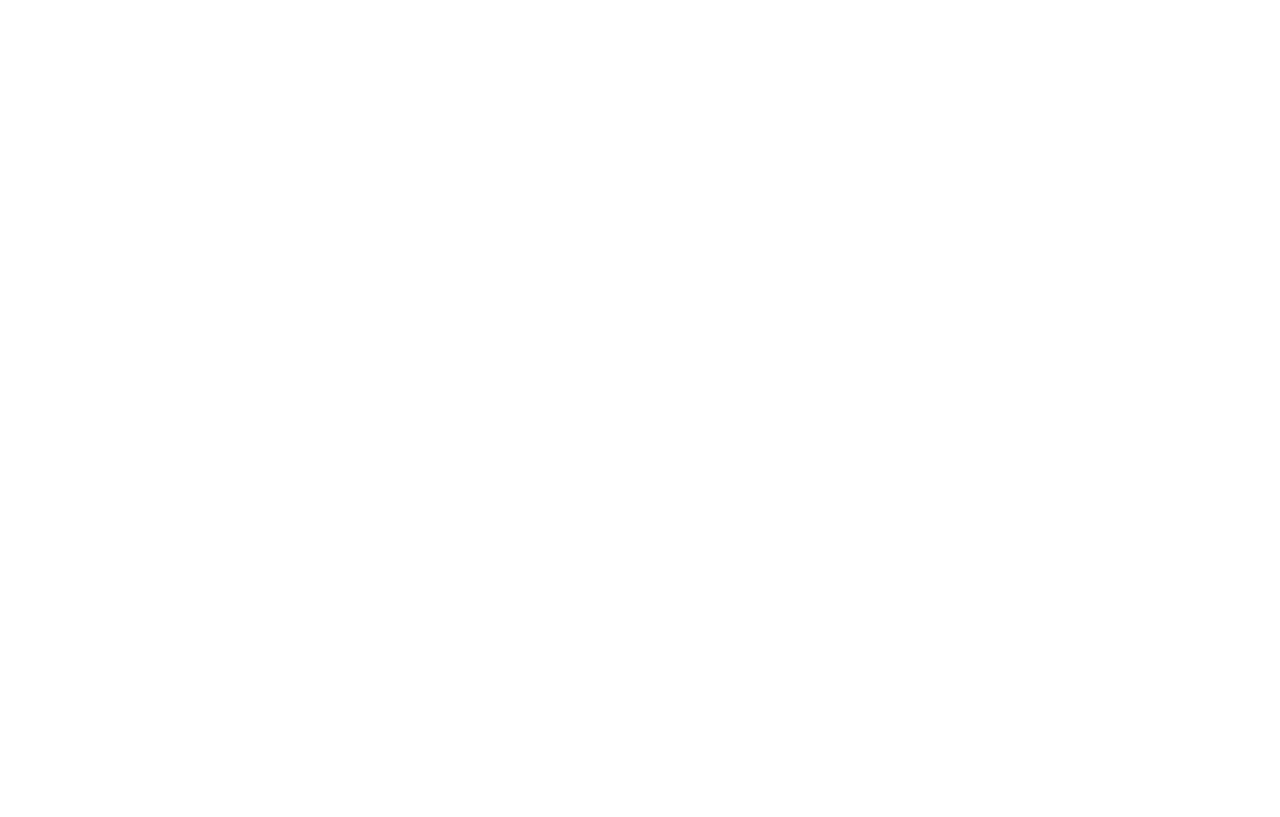
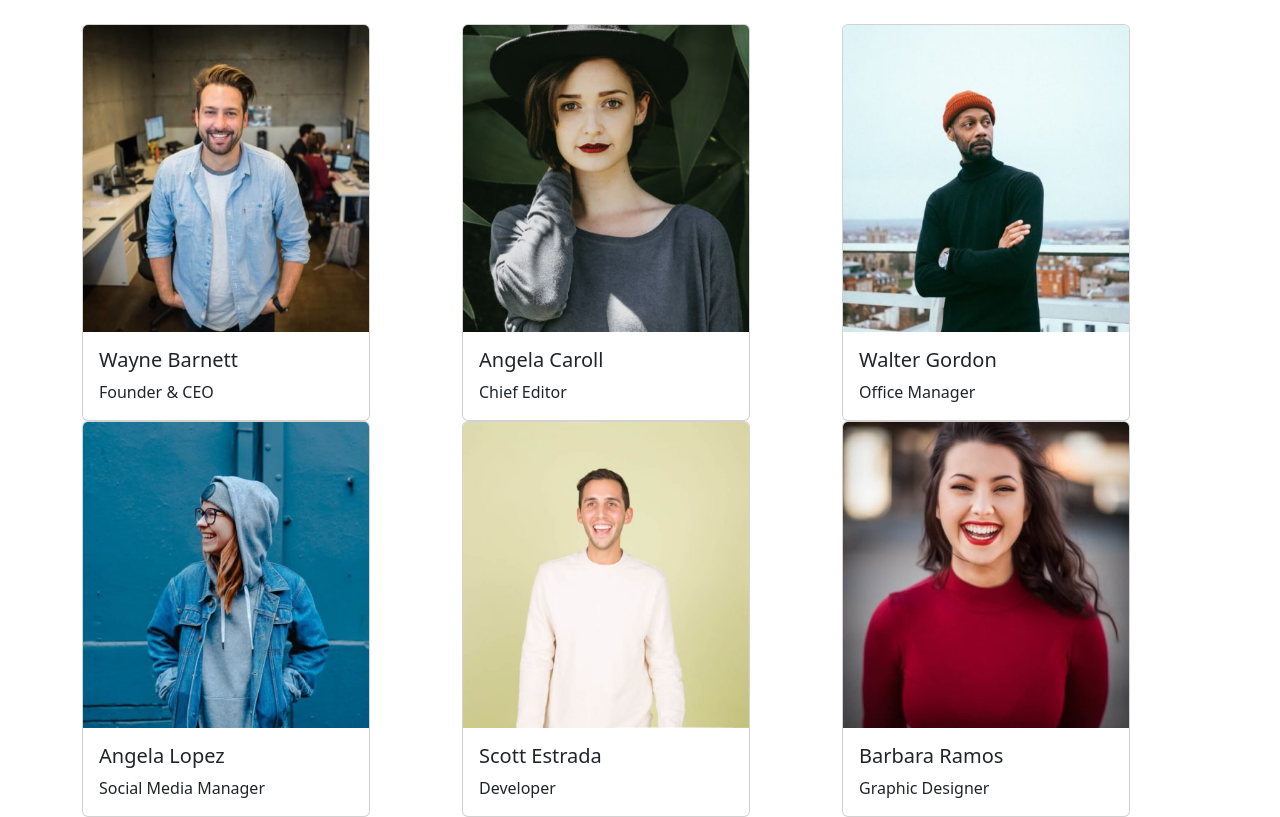
Before and after one commit to Alex-Sibiriu/js-our-team, a plain HTML site: page index.html in a window 1280 px wide. Drawn offline with nearby package versions, Linux system fonts and the light colour scheme.

Commit message:
[add] Print on Page

```diff
--- a/index.html
+++ b/index.html
@@ -4,10 +4,19 @@
   <meta charset="UTF-8">
   <meta name="viewport" content="width=device-width, initial-scale=1.0">
   <title>Our Team</title>
+
+  <!-- LINK BOOTSTRAP -->
+  <link href="https://cdn.jsdelivr.net/npm/bootstrap@5.3.3/dist/css/bootstrap.min.css" rel="stylesheet" integrity="sha384-QWTKZyjpPEjISv5WaRU9OFeRpok6YctnYmDr5pNlyT2bRjXh0JMhjY6hW+ALEwIH" crossorigin="anonymous">
+
 </head>
 <body>
 
 
+  <img src="assets/img/" alt="">
+  <div class="container">
+    <div id="team-wrapper" class="row row-cols-3"></div>
+  </div>
+
   <script src="js/script.js"></script>
 </body>
 </html>
--- a/js/script.js
+++ b/js/script.js
@@ -1,3 +1,4 @@
+const teamWrapper = document.getElementById('team-wrapper');
 const ourTeam = [
   {
     firstName: 'Wayne',
@@ -9,7 +10,7 @@ const ourTeam = [
     firstName: 'Angela',
     lastName: 'Caroll',
     job: 'Chief Editor',
-    img: 'walter-gordon-office-manager.jpg',
+    img: 'angela-caroll-chief-editor.jpg',
   },
   {
     firstName: 'Walter',
@@ -35,9 +36,20 @@ const ourTeam = [
     job: 'Graphic Designer',
     img: 'barbara-ramos-graphic-designer.jpg',
   }
-]
+];
 
 
 for (let member of ourTeam) {
-  console.log(member.firstName, member.lastName, member.job, member.img);
+  teamWrapper.innerHTML +=
+  `
+  <div class="col">
+      <div class="card" style="width: 18rem;">
+        <img src="assets/img/${member.img}" class="card-img-top" alt="...">
+        <div class="card-body">
+          <h5 class="card-title">${member.firstName} ${member.lastName}</h5>
+          <p class="card-text">${member.job}</p>
+        </div>
+      </div>
+    </div>
+  `
 }
```
